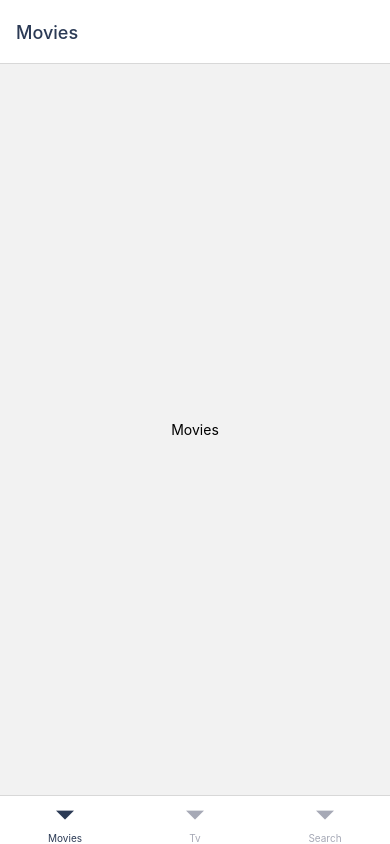
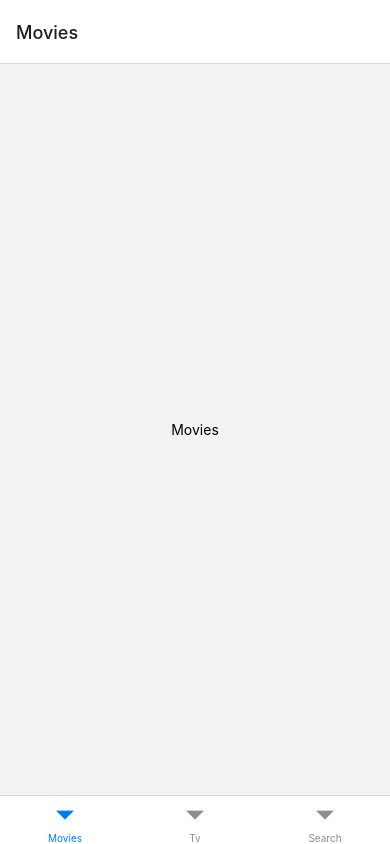
Before and after one commit to seni95/RN_course_practice, a React Native app: screen / in a window 390 px wide. Built offline with nearby package versions, Linux system fonts and the light colour scheme.

Commit message:
free dark Mode - given by system

```diff
--- a/App.js
+++ b/App.js
@@ -4,18 +4,22 @@ import * as Font from "expo-font";
 import { Text } from 'react-native';
 import {Ionicons} from "@expo/vector-icons";
 import { Asset,useAssets } from 'expo-asset';
-import { NavigationContainer } from '@react-navigation/native';
+import { NavigationContainer,DarkTheme,DefaultTheme } from '@react-navigation/native';
 import Tabs from './navigation/Tab';
+import { useColorScheme } from "react-native";
+
 export default function App() {
 
   const [assets] = useAssets([require("./hand.jpg")]);
   const [loaded] = Font.useFonts(Ionicons.font);
+  const isDark = useColorScheme()==="dark";
+
   if(!assets||!loaded)
   {return (
     <AppLoading></AppLoading>
     );}
 
-  return <NavigationContainer>
+  return <NavigationContainer theme={isDark?DarkTheme:DefaultTheme}>
     <Tabs/>
   </NavigationContainer>;
 }
--- a/navigation/Tab.js
+++ b/navigation/Tab.js
@@ -9,19 +9,7 @@ const Tab = createBottomTabNavigator();
 
 const Tabs = ()=>{
     const isDark = useColorScheme()==="dark";
-    return (<Tab.Navigator screenOptions={{
-        tabBarStyle:{
-        backgroundColor : isDark?BLACK_COLOR:"white"
-        },
-        tabBarActiveTintColor:isDark?YELLOW_COLOR:BLACK_COLOR,
-        tabBarInactiveTintColor:isDark?"#F6F6F6":"#A6A9B6",
-        headerStyle:{
-            backgroundColor : isDark?BLACK_COLOR:"white"
-        },
-        headerTitleStyle:{
-            color:isDark?YELLOW_COLOR:BLACK_COLOR,
-        }
-    }}>
+    return (<Tab.Navigator screenOptions={{}}>
     <Tab.Screen name="Movies" component={Movies}/>
     <Tab.Screen name="Tv" component={Tv}/>
     <Tab.Screen name="Search" component={Search}/>
```
